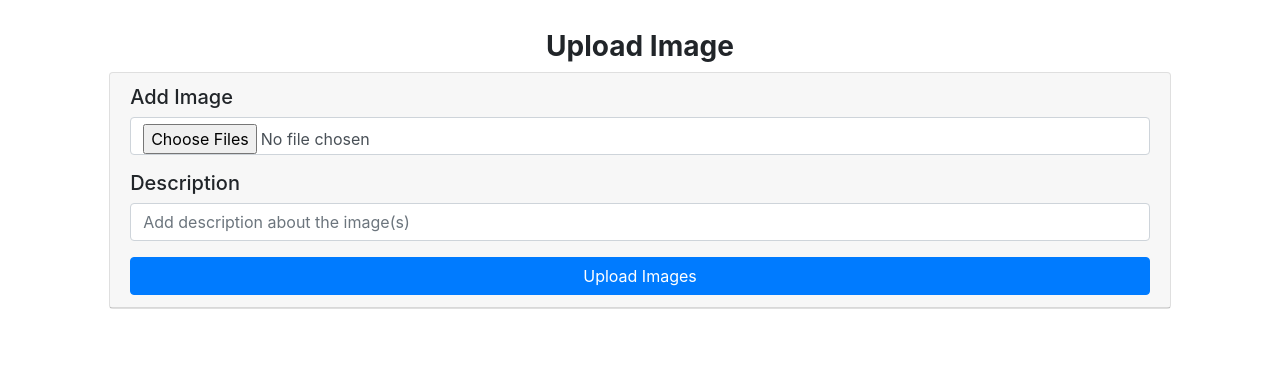
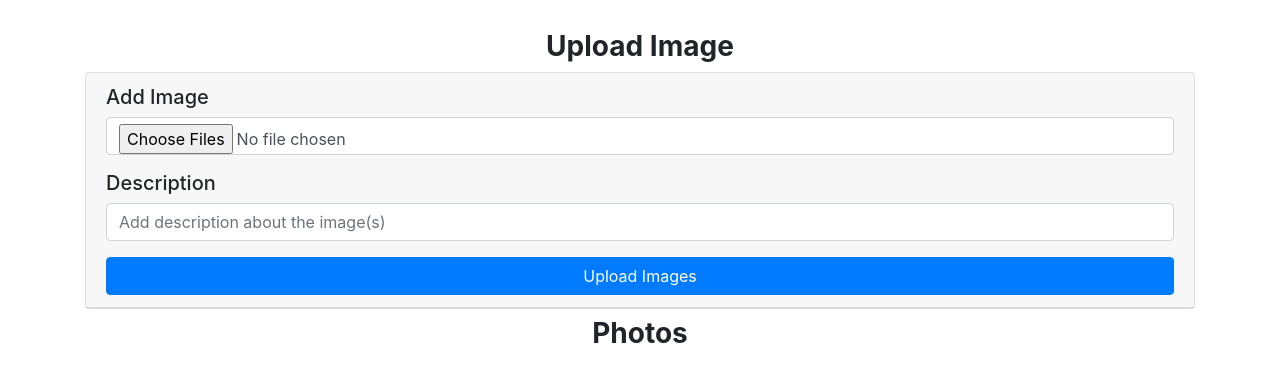
Before and after one commit to Sayan2504/drag_and_drop_image, a React (Create React App) app: page / in a window 1280 px wide. Shown: the top 382 px of the page. Built offline with nearby package versions, Linux system fonts and the light colour scheme.

Commit message:
photos component added(no showing)

```diff
--- a/src/App.js
+++ b/src/App.js
@@ -1,10 +1,26 @@
-import React from "react";
+import React, { useState, useEffect } from "react";
 import "./App.css";
 import UploadForm from "./upload";
+import Images from "./images";
 
 const App = () => {
+  const[description, setDescription] = useState("")
+  const[image, setImage] = useState([])
+
+  const addImages = (images, description) =>{
+    setImage(prev => prev.concat({preview: images.preview, name: images.text}));
+    setDescription(prev => prev.concat({description: description}));
+  }
+
+  useEffect(() => {
+    console.log("useState", image);
+  }, [image]);
+
   return (
-    <UploadForm />
+    <div>
+      <UploadForm onSubmit={addImages}/>
+      <Images image={image} description={description}/>
+    </div>
   );
 }
 
--- /dev/null
+++ b/src/images.js
@@ -0,0 +1,35 @@
+import React from "react";
+import "../node_modules/bootstrap/dist/css/bootstrap.min.css";
+
+const Images = ({image, description}) => {
+
+  const singleImage = image && image.map(singleImage => (
+    <div className="col-sm-3">
+      <div className="card">
+        <div className="card-header mt-1">
+          <img src={singleImage.preview} alt="" width="205" height="150"/>
+          <div className="mt-1 text-center"><strong>{singleImage.text}</strong></div>
+        </div>
+      </div>
+    </div>
+  ));
+
+  return(
+    <div className="container">
+      <div className = "row justify-content-center">
+        <div className="col-sm-12">
+          <h3 className="text-center mt-2">
+            <strong>Photos</strong>
+          </h3>
+        </div>
+      </div>
+      <div className ="row justify-content-center mt-2">
+        <div className="col-sm-12">
+          {singleImage}
+        </div>
+      </div>
+    </div>
+  )
+}
+
+export default Images;
--- a/src/upload.js
+++ b/src/upload.js
@@ -1,15 +1,19 @@
 import React, { useState, useEffect } from "react";
 import "../node_modules/bootstrap/dist/css/bootstrap.min.css";
 
-const UploadForm = () => {
+const UploadForm = ({onSubmit}) => {
   const [image, setImage] = useState([]);
+  const [description,setDescription] = useState("");
+
+  const addDescription = (e) => {
+      setDescription(e.target.value)
+  };
 
   const previewImage = (files) => {
     let images = [];
     Object.values(files).map((file) => {
       let singleImage = {
         preview: URL.createObjectURL(file),
-        raw: file,
         text: file.name
       };
       images.push(singleImage);
@@ -41,16 +45,25 @@ const UploadForm = () => {
   ));
 
   return (
+    <div className="container">
       <div className="row justify-content-center upload-image">
         <div className="col-sm-12">
           <h3 className="text-center">
             <strong>Upload Image</strong>
           </h3>
         </div>
-      <div className="col-sm-10">
+      </div>
+      <div className="row justify-content-center">
+        <div className="col-sm-12">
           <div className="card">
             <div className="card-header">
-            <form encType="multipart/form-data">
+              <form encType="multipart/form-data"
+                onSubmit = {e => {
+                e.preventDefault();
+                onSubmit(image, description);
+                setDescription("");
+                setImage([]);
+              }}>
                 <div className="form-group">
                   <h5>Add Image</h5>
                   <input type="file" className="form-control"
@@ -63,10 +76,11 @@ const UploadForm = () => {
                 </div>
                 <div className="form-group">
                   <h5>Description</h5>
-                <input type="text" className="form-control" placeholder="Add description about the image(s)"/>
+                  <input type="text" value={description} className="form-control" onChange={addDescription} placeholder="Add description about the image(s)"/>
                 </div>
-              <button className="btn btn-primary btn-block">Upload Images</button>
+                <input type="submit" className="btn btn-primary btn-block" value="Upload Images"/>
               </form>
+            </div>
           </div>
         </div>
       </div>
```
Lines whose indentation alone changed are shown as unchanged.
